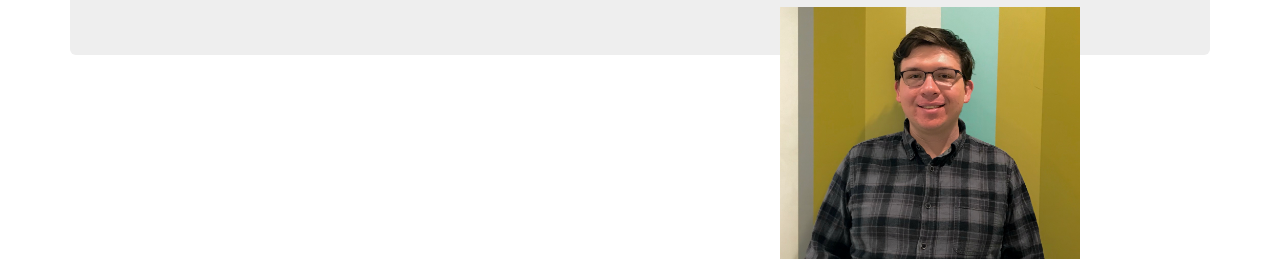
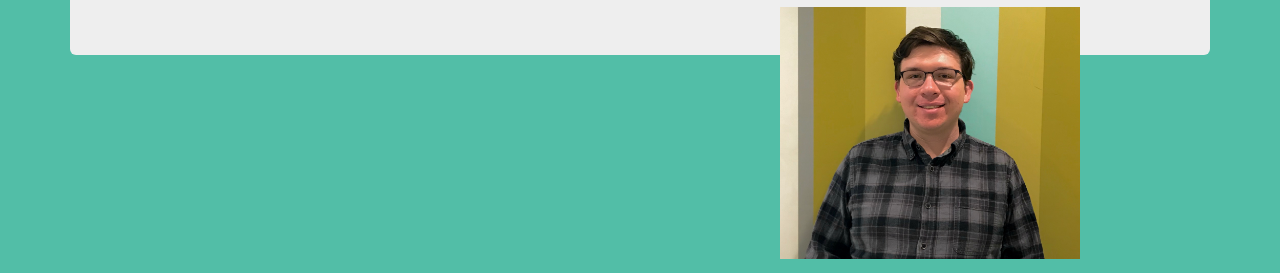
Before and after one commit to jhenager/portfolio-page, a plain HTML site: page index.html in a window 1280 px wide. Shown: the part 170-443 px from the top of the page. Drawn offline with Linux system fonts and the light colour scheme.

Commit message:
add background color to body

```diff
--- a/css/styles.css
+++ b/css/styles.css
@@ -3,6 +3,9 @@ div.header {
   margin-left: 10px;
 }
 
+body {
+  background-color: rgb(82, 190, 167);
+}
 div.picture {
   float:right;
 }
@@ -26,7 +29,6 @@ div.about-me {
   float:left;
 }
 
-
 div.interests {
   padding-left: 20px;
   width: 40%;
```
Also changed, not shown: index.html (+0 -1 lines).
